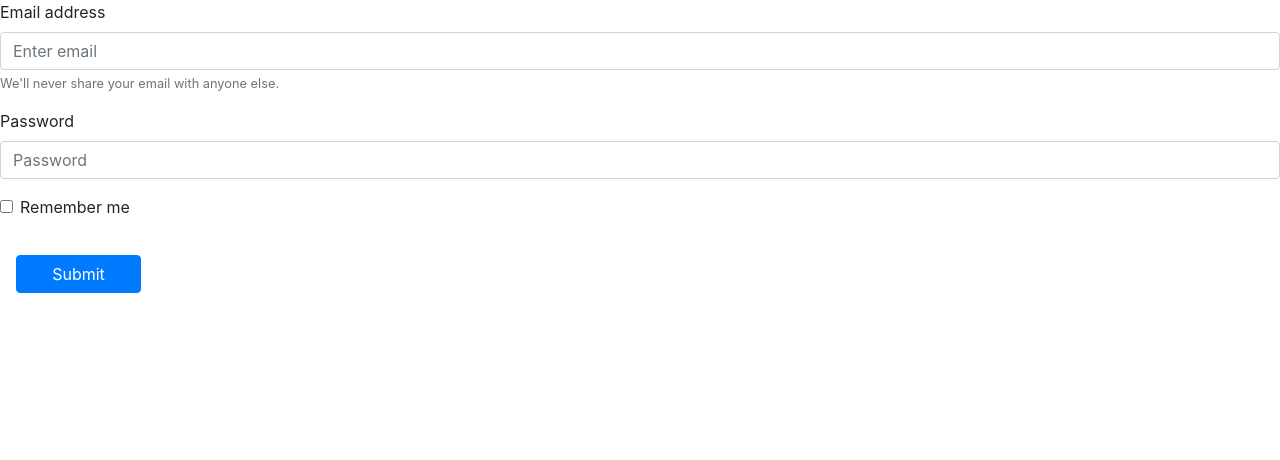
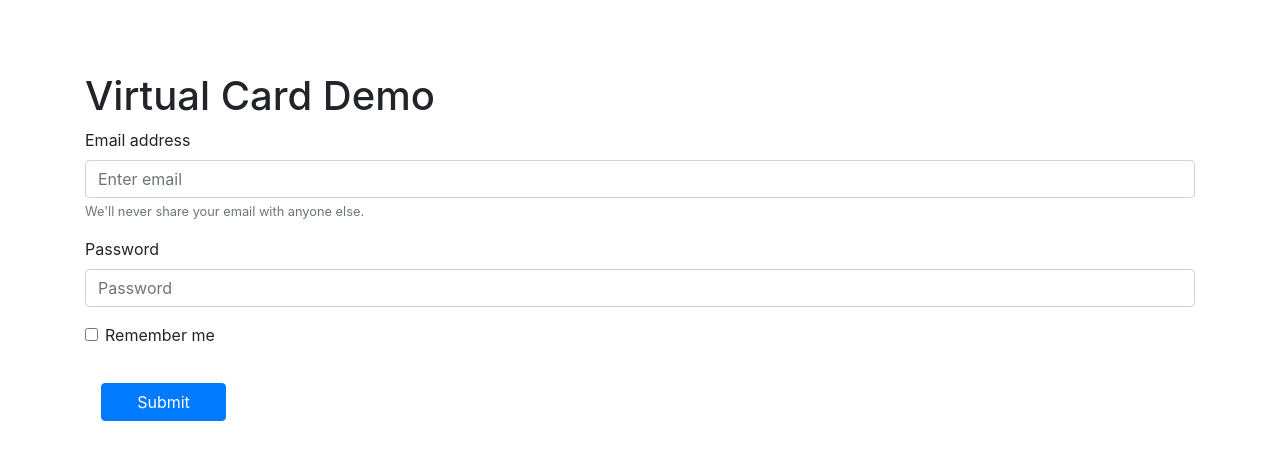
Before and after one commit to pnoonan32/capitalone-virtual-cardnumbers-service, a plain HTML site: page index.html in a window 1280 px wide. Drawn offline with nearby package versions, Linux system fonts and the light colour scheme.

Commit message:
Edited margins

```diff
--- a/index.html
+++ b/index.html
@@ -8,6 +8,9 @@
     <link rel="stylesheet" href="https://stackpath.bootstrapcdn.com/bootstrap/4.1.3/css/bootstrap.min.css" integrity="sha384-MCw98/SFnGE8fJT3GXwEOngsV7Zt27NXFoaoApmYm81iuXoPkFOJwJ8ERdknLPMO" crossorigin="anonymous">
     <title>Transaction Login Page</title>
 </head>
+<body>
+<div class="container"></br></br></br>
+<h1 class="center">Virtual Card Demo</h1>
 <form>
         <div class="form-group">
           <label for="exampleInputEmail1">Email address</label>
@@ -28,7 +31,7 @@
       <script src="https://code.jquery.com/jquery-3.3.1.slim.min.js" integrity="sha384-q8i/X+965DzO0rT7abK41JStQIAqVgRVzpbzo5smXKp4YfRvH+8abtTE1Pi6jizo" crossorigin="anonymous"></script>
 <script src="https://cdnjs.cloudflare.com/ajax/libs/popper.js/1.14.3/umd/popper.min.js" integrity="sha384-ZMP7rVo3mIykV+2+9J3UJ46jBk0WLaUAdn689aCwoqbBJiSnjAK/l8WvCWPIPm49" crossorigin="anonymous"></script>
 <script src="https://stackpath.bootstrapcdn.com/bootstrap/4.1.3/js/bootstrap.min.js" integrity="sha384-ChfqqxuZUCnJSK3+MXmPNIyE6ZbWh2IMqE241rYiqJxyMiZ6OW/JmZQ5stwEULTy" crossorigin="anonymous"></script>
-
+</div>
 </body>
 
 </html>
```
